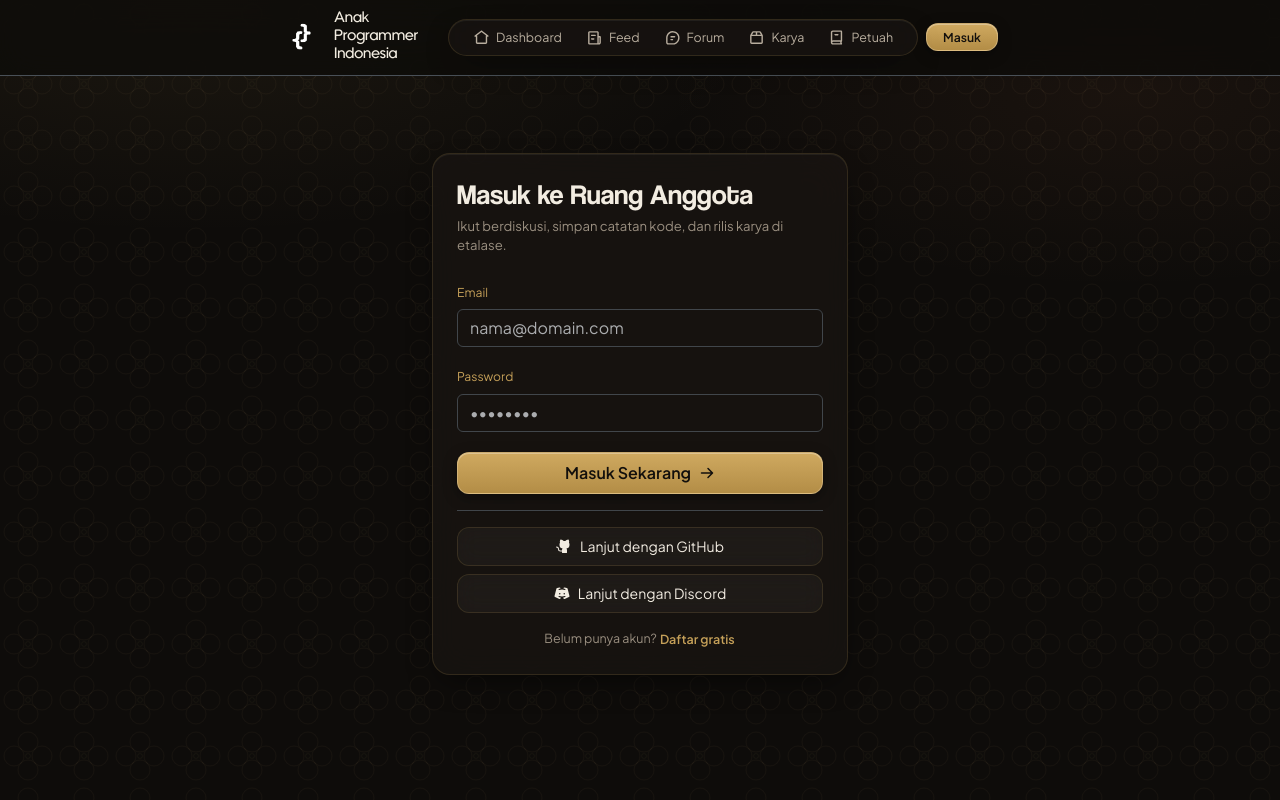
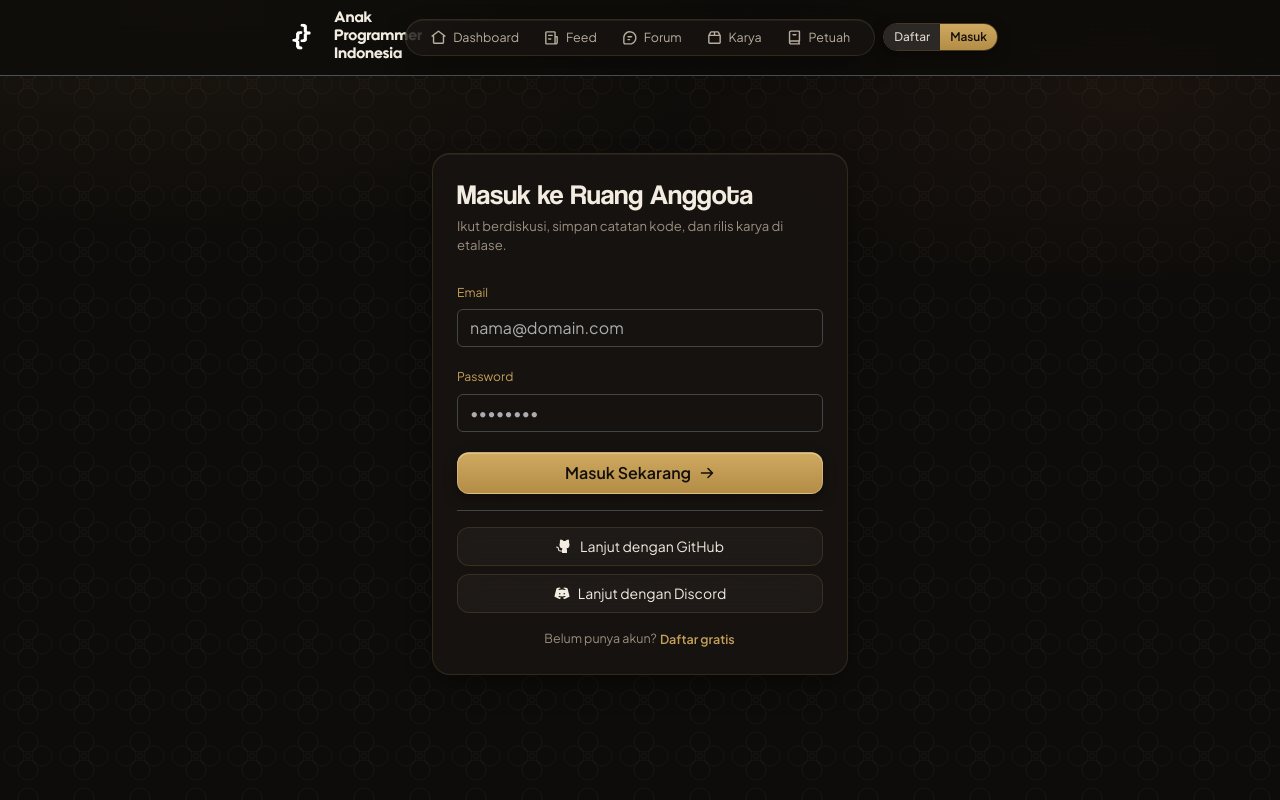
Before and after one commit to amotionwebsite/api-community-web, a Next.js app in the folder client/: page /login in a window 1280 px wide. Built offline with nearby package versions, Linux system fonts and the light colour scheme.

Commit message:
update: font Utendo Bold di header, header non-sticky, dan kapsul gabungan Daftar/Masuk

```diff
--- a/client/src/components/Navbar.js
+++ b/client/src/components/Navbar.js
@@ -140,9 +140,9 @@ export default function Navbar() {
 
   return (
     <>
-      {/* Top Glass Header */}
+      {/* Top Glass Header (Tidak sticky agar ikut tergulir saat scroll) */}
       <header
-        className="sticky-top border-bottom"
+        className="border-bottom"
         style={{
           backgroundColor: "rgba(14, 12, 10, 0.78)",
           backdropFilter: "blur(18px)",
@@ -169,6 +169,7 @@ export default function Navbar() {
             <span
               style={{
                 fontFamily: "var(--font-utendo), sans-serif",
+                fontWeight: 700,
                 color: "#f2ece1",
                 fontSize: "0.95rem",
                 letterSpacing: "-0.01em",
@@ -227,7 +228,7 @@ export default function Navbar() {
             })}
           </nav>
 
-          {/* Auth Action */}
+          {/* Auth Action: Kapsul Gabungan Daftar (Abu-abu) / Masuk (Emas Sogan) */}
           <div className="d-flex align-items-center gap-2">
             {user ? (
               <div className="d-flex align-items-center gap-1.5">
@@ -253,13 +254,39 @@ export default function Navbar() {
                 </button>
               </div>
             ) : (
-              <Link
-                href="/login"
-                className="btn btn-sm btn-sogan px-3 py-1"
-                style={{ fontSize: "0.76rem" }}
+              <div
+                className="d-inline-flex align-items-center rounded-pill overflow-hidden flex-shrink-0"
+                style={{
+                  border: "1px solid rgba(197, 160, 89, 0.3)",
+                  boxShadow: "0 4px 14px rgba(0, 0, 0, 0.35)",
+                  fontFamily: "var(--font-body), sans-serif",
+                  fontSize: "0.74rem",
+                }}
               >
-                Masuk
-              </Link>
+                <Link
+                  href="/register"
+                  className="px-2.5 py-1 text-decoration-none"
+                  style={{
+                    backgroundColor: "#2b2825",
+                    color: "#dcd5cb",
+                    fontWeight: 500,
+                  }}
+                >
+                  Daftar
+                </Link>
+                <Link
+                  href="/login"
+                  className="px-2.5 py-1 text-decoration-none"
+                  style={{
+                    background:
+                      "linear-gradient(180deg, #cfa960 0%, #b38d46 100%)",
+                    color: "#120f0c",
+                    fontWeight: 600,
+                  }}
+                >
+                  Masuk
+                </Link>
+              </div>
             )}
           </div>
         </div>
```
